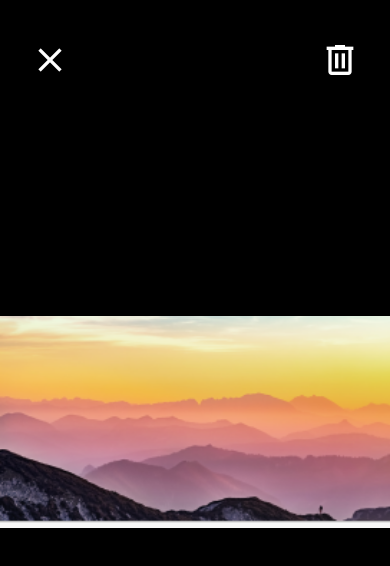
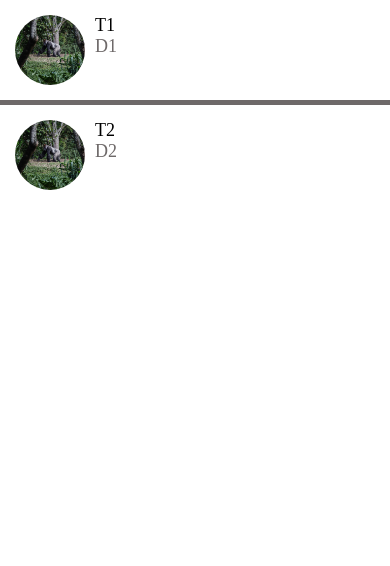
Before and after one commit to faizel1/liwach, a React Native app: screen / in a window 390 px wide. Shown: the top 566 px of the page. Built offline with nearby package versions, Linux system fonts and the light colour scheme.

Commit message:
list item

```diff
--- a/App.js
+++ b/App.js
@@ -9,13 +9,14 @@
 import AppButton from './app/components/AppButton';
 import Card from './app/components/Card';
 import ListingDetailsScreen from './app/screen/ListingDetailsScreen';
+import MessagesScreen from './app/screen/MessagesScreen';
 // icon usage <Icon name="email" size={30} color="blue" />
 
 export default function App() {
 
   return (
 
-<ViewImageScreen />
+<MessagesScreen />
 
 );
 }
--- a/app/components/ListItem.js
+++ b/app/components/ListItem.js
@@ -18,6 +18,7 @@
 const styles = StyleSheet.create({
   container: {
     flexDirection: 'row',
+    padding:15
   },
   image: {
     width: 70,
--- /dev/null
+++ b/app/components/ListItemSeparator.js
@@ -0,0 +1,17 @@
+
+
+import React from 'react';
+import {StyleSheet, View} from 'react-native';
+import colors from '../config/colors';
+
+export default function ListItemSeparator() {
+  return(<View style={styles.separator} />);
+}
+
+const styles = StyleSheet.create({
+  separator: {
+    width: '100%',
+    height: 5,
+    backgroundColor: colors.medium,
+  },
+});
--- /dev/null
+++ b/app/components/Screen.js
@@ -0,0 +1,12 @@
+import React from 'react'
+import { SafeAreaView, StyleSheet } from 'react-native'
+
+export default function Screen({children}) {
+    return (
+        <SafeAreaView>
+           {children}
+        </SafeAreaView>
+    )
+}
+
+const styles = StyleSheet.create({})
--- a/app/config/colors.js
+++ b/app/config/colors.js
@@ -6,5 +6,6 @@
     secondary:"#4ecdc4",
     black:"#000",
     white:"#fff",
-    medium:"#6e6969"
+    medium:"#6e6969",
+    light:"#f8f4f4"
 }
--- /dev/null
+++ b/app/screen/MessagesScreen.js
@@ -0,0 +1,43 @@
+import React from 'react';
+
+import {FlatList, StyleSheet, View} from 'react-native';
+
+import ListItem from '../components/ListItem';
+import ListItemSeparator from '../components/ListItemSeparator';
+import Screen from '../components/Screen';
+
+const message = [
+  {
+    id: 1,
+    title: 'T1',
+    description: 'D1',
+    image: require('../assets/chim.png'),
+  },
+  {
+    id: 2,
+    title: 'T2',
+    description: 'D2',
+    image: require('../assets/chim.png'),
+  },
+];
+
+export default function MessagesScreen() {
+  return (
+    <Screen>
+      <FlatList
+        data={message}
+        keyExtractor={message => message.id.toString()}
+        renderItem={({item}) => (
+          <ListItem
+            title={item.title}
+            subTitle={item.description}
+            image={item.image}
+          />
+        )}
+ ItemSeparatorComponent={ListItemSeparator}
+/>
+    </Screen>
+  );
+}
+
+const styles = StyleSheet.create({});
```
